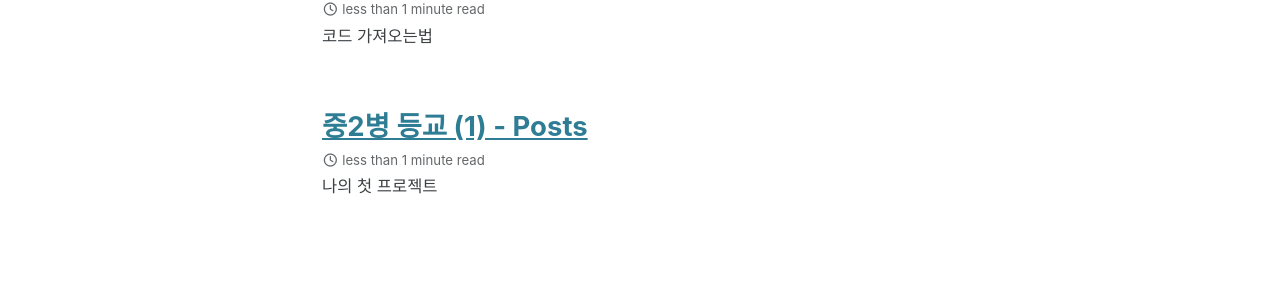
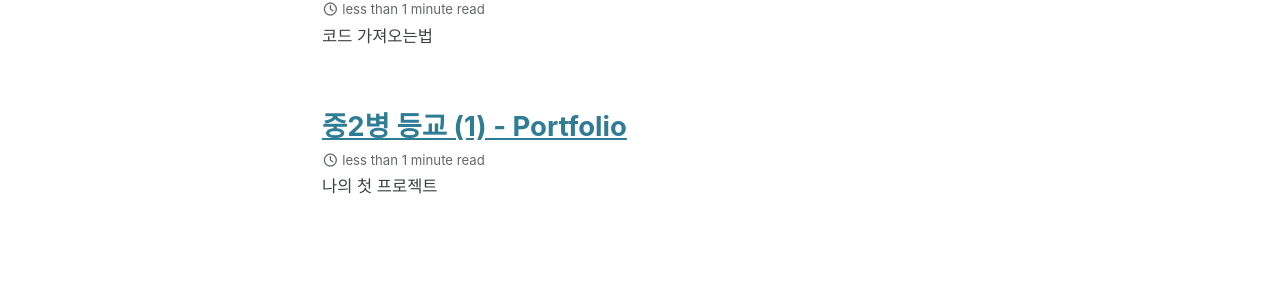
Before and after one commit to isruiix/isruiix.github.io, a Jekyll site: the page built from index.html, in a window 1280 px wide and 1049 px high. Shown: the part 564-868 px from the top of the window. Built offline with Jekyll 4.4.1, drawn with Linux system fonts in a browser that asks for light colours; cached includes are drawn as plain includes; some web fonts are replaced; the list of posts is cut into pages by our own code.

Commit message:
Update 2024-10-13-one.md

```diff
--- a/_posts/Project 1/2024-10-13-one.md
+++ b/_posts/Project 1/2024-10-13-one.md
@@ -1,10 +1,8 @@
 ---
-title: 중2병 등교 (1) - Posts
+title: 중2병 등교 (1) - Portfolio
 toc: true
 categories:
     - Portfolio
-portfolio:
-    - 중2병
 tags: 중2병
 date: 2024-10-13 20:35 +0900
 ---
```
